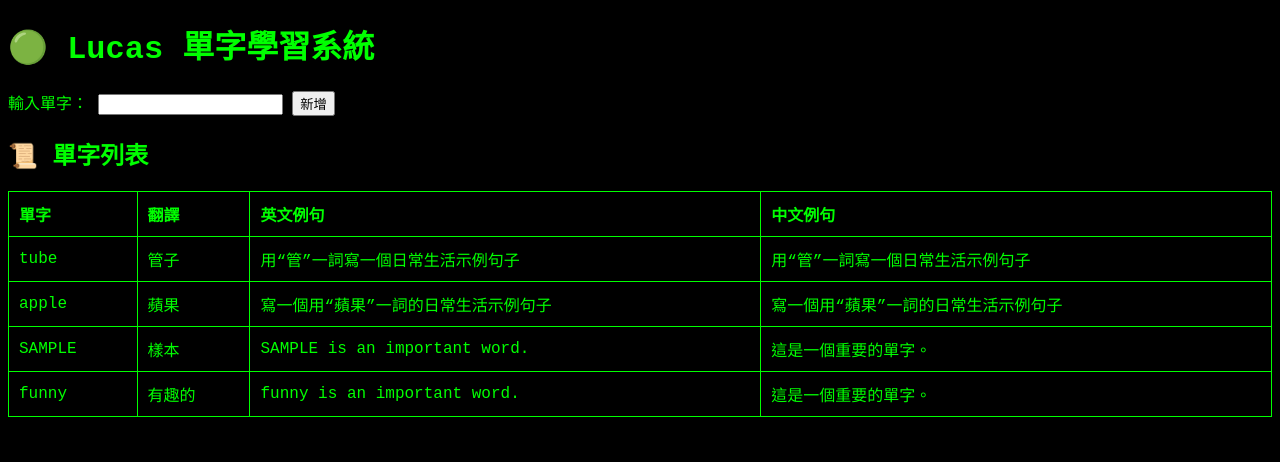
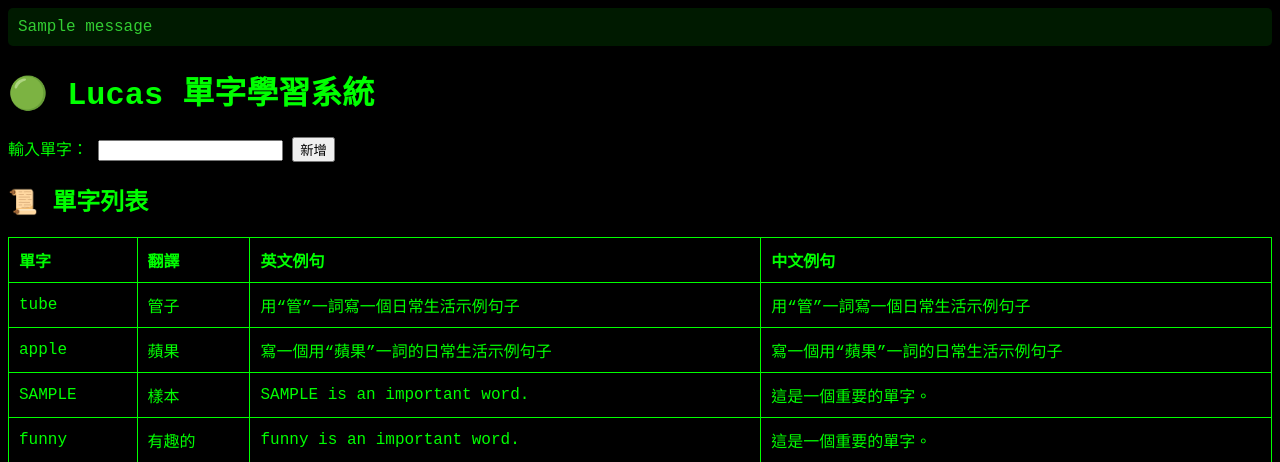
Before and after one commit to lucaseather/hacker_vocab, a Flask app: page / in a window 1280 px wide. Shown: the top 462 px of the page. Run offline with Flask 3, Linux system fonts and the light colour scheme; one stand-in notice (Sample message) is shown.

Commit message:
Update index.html
入了一段 Flash 訊息的區塊

```diff
--- a/templates/index.html
+++ b/templates/index.html
@@ -8,9 +8,28 @@
         body { background-color: black; color: lime; font-family: "Courier New", monospace; }
         table { width: 100%; border-collapse: collapse; margin-top: 20px; }
         th, td { border: 1px solid lime; padding: 10px; text-align: left; }
+
+        /* Flash 訊息樣式 */
+        #flash-messages { margin-bottom: 20px; }
+        .flash-message { padding: 10px; margin-bottom: 10px; border-radius: 5px; font-size: 16px; }
+        .flash-success { background-color: rgba(0, 128, 0, 0.2); color: limegreen; }
+        .flash-warning { background-color: rgba(255, 204, 0, 0.2); color: #ffcc00; }
     </style>
 </head>
 <body>
+    <!-- Flash 提示訊息區 -->
+    {% with messages = get_flashed_messages(with_categories=true) %}
+      {% if messages %}
+        <div id="flash-messages">
+          {% for category, message in messages %}
+            <div class="flash-message flash-{{ category }}">
+              {{ message }}
+            </div>
+          {% endfor %}
+        </div>
+      {% endif %}
+    {% endwith %}
+
     <h1>🟢 Lucas 單字學習系統</h1>
     <form action="/add" method="post">
         <label for="word">輸入單字：</label>
```
